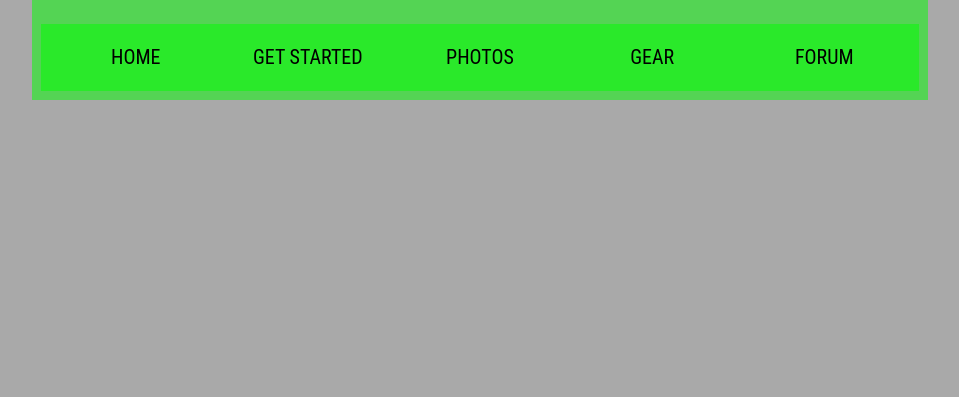
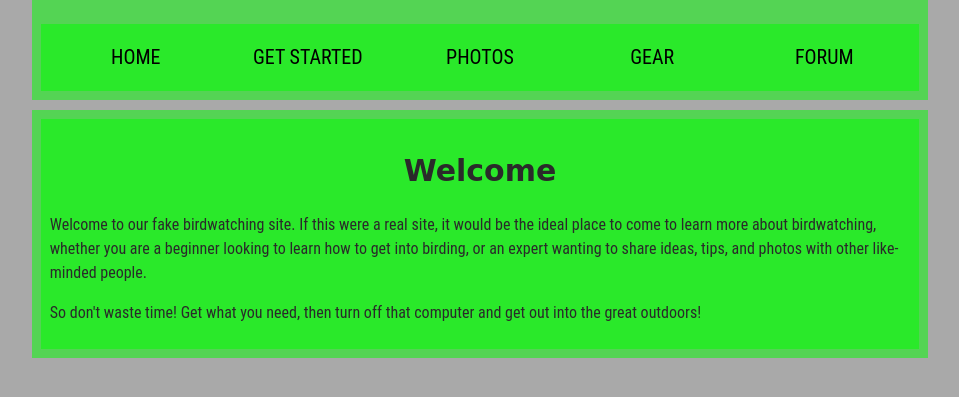
Before and after one commit to MariamFatima110/MariamFatima110.github.io, a plain HTML site: page assignment1/part2/assignment1part2.html in a window 1280 px wide. Shown: the part 99-496 px from the top of the page, without its empty margins (160-1119 px from the left). Drawn offline with Linux system fonts and the light colour scheme.

Commit message:
Update assignment1part2.html
The main text within the web page has been added to paragraph tags and everything is inside a main tag

```diff
--- a/assignment1/part2/assignment1part2.html
+++ b/assignment1/part2/assignment1part2.html
@@ -53,3 +53,37 @@
 	</nav>
 
 	</header>
+
+
+
+	<main>
+
+		<article>
+
+		    <h2>Welcome</h2>
+
+			<p>
+
+			  Welcome to our fake birdwatching site. If this were a real site, it
+
+			  would be the ideal place to come to learn more about birdwatching,
+
+			  whether you are a beginner looking to learn how to get into birding, or
+
+			  an expert wanting to share ideas, tips, and photos with other
+
+			  like-minded people.
+
+			</p>
+
+
+
+			<p>
+
+			  So don't waste time! Get what you need, then turn off that computer and
+
+			  get out into the great outdoors!
+
+			</p>
+
+		</article>
```
